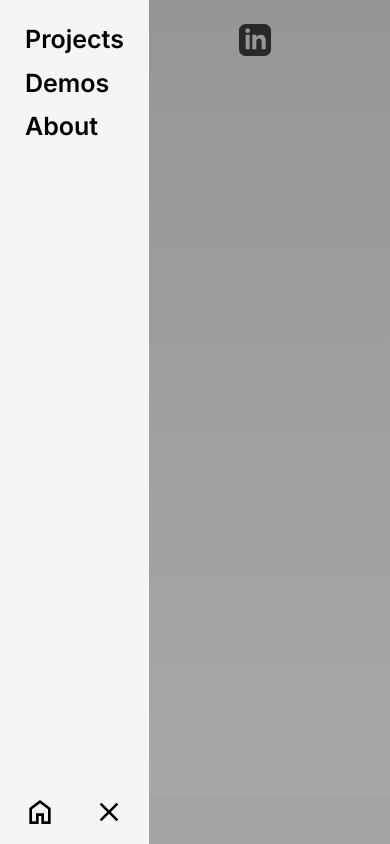
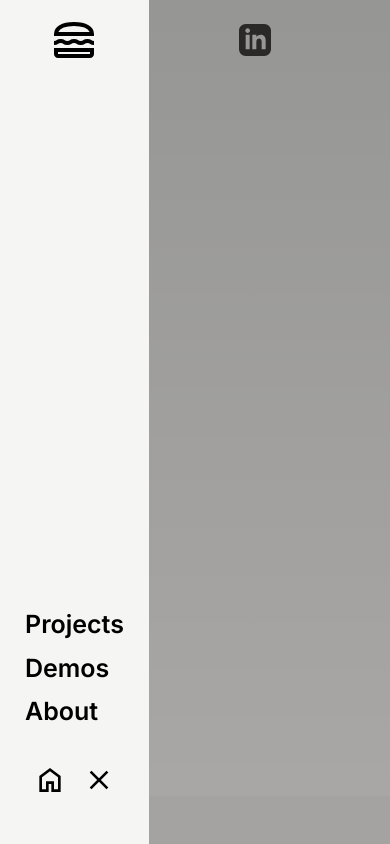
Before and after one commit to sollambert/next-portfolio, a Next.js app: page /demos/1 in a window 390 px wide. Both pictures are taken after a click on the picture 195 px from the left and 804 px from the top of the page. Built offline with nearby package versions, Linux system fonts and the light colour scheme; what tailwindcss-animation-delay would draw is missing.

Commit message:
hamburger menu changes

```diff
--- a/components/HamburgerMenu.tsx
+++ b/components/HamburgerMenu.tsx
@@ -18,8 +18,16 @@ export default function HamburgerMenu() {
             {open ?
                 <>
                     <div className={`fixed z-10 top-0 inset-0 h-screen w-screen opacity-50 bg-stone-600 dark:bg-black`} />
-                    <div className={`px-4 py-4 fixed flex flex-col justify-between z-20 top-0 inset-0 w-min h-full bg-stone-100 dark:bg-black`}>
+                    <div className={`flex flex-col justify-between items-center px-4 py-4 fixed z-20 top-0 inset-0 w-min h-full bg-stone-100 dark:bg-black`}>
+                        <Image
+                            src="/icons/hamburger.svg"
+                            alt="Hamburger icon"
+                            className="dark:invert md:hidden"
+                            width={48}
+                            height={48}
+                            priority/>
                         <div>
+                            <div className="h-auto mb-8">
                                 <HamburgerLink
                                     display="Projects"
                                     url="/projects"
@@ -33,7 +41,7 @@ export default function HamburgerMenu() {
                                     url="/about"
                                     onClick={clickHandler} />
                             </div>
-                        <div className="mx-2 flex flex-row justify-between">
+                            <div className="flex flex-row justify-evenly w-full mb-8">
                                 <Link href="/">
                                     <Image
                                         src="/icons/home.svg"
@@ -54,6 +62,7 @@ export default function HamburgerMenu() {
                                     onClick={clickHandler} />
                             </div>
                         </div>
+                    </div>
                 </>
                 :
                 <Image
```
Also changed, not shown: public/icons/hamburger.svg (added). Lines whose indentation alone changed are shown as unchanged.
